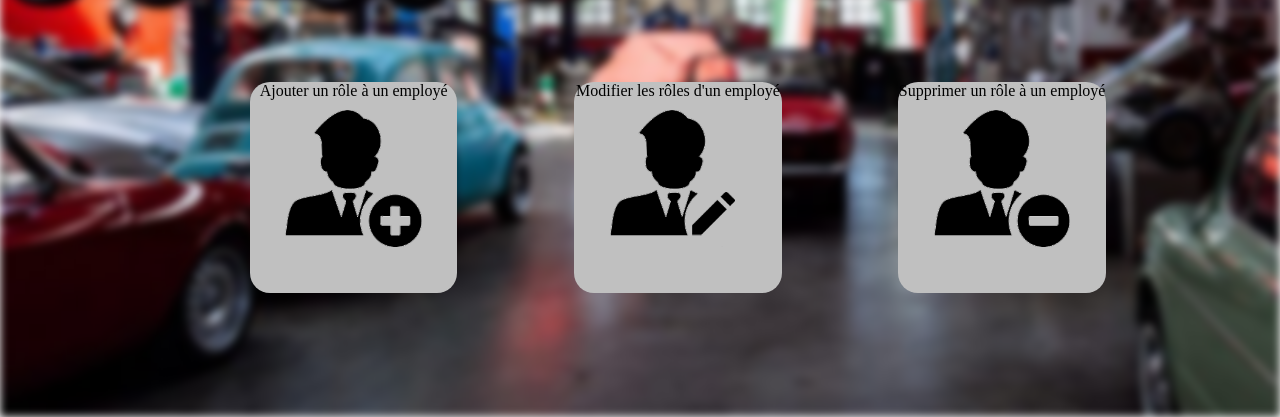
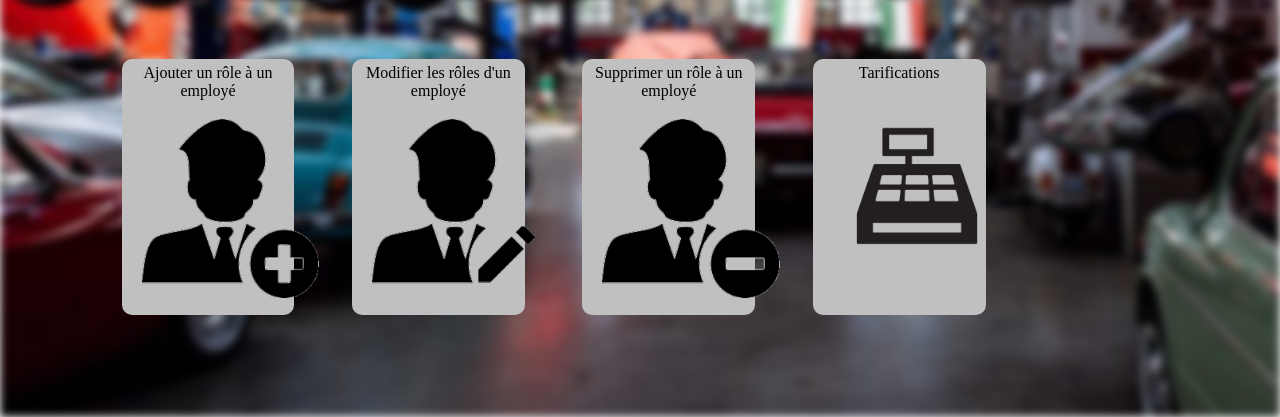
Before and after one commit to achedon12/BenzinGarage, a PHP site: page /views/AccueilAdmin.html in a window 1280 px wide. Shown: the part 383-800 px from the top of the page. Run offline with PHP 8.4, Linux system fonts and the light colour scheme.

Commit message:
modif flex-wrap et recadrage caisse

```diff
--- a/assets/css/accueilAdmin.css
+++ b/assets/css/accueilAdmin.css
@@ -55,44 +55,48 @@ li.hover>a
 }
 
 main{
-    display:flex;
-    flex-direction: column;
+    display : flex;
+    flex-wrap: wrap;
+    flex-direction: row;
     height: 80%;
-    width: 80%;
+    width: 90%;
 
 }
 
 
-main>section{
-    display : flex;
-    width: 95%;
-    height: 55%;
-    margin-left: 10%;
+main>article{
+    margin-top: 5%;
+    margin-left: 2%;
+    width: 15%;
+    height: 40%;
+    margin-left: 5%;
+    background-color: var(--grey-color);
+    border-radius: 10px;
 
 }
 
-main>section>a{
-    width: 60%;
-    background-color: var(--grey-color);
-    height: 60%;
-    margin: 10%;
+main>article>a{
+
+    height: auto;
     align-items: center;
     text-align: center;
-    border-radius: 20px;
-    margin-top: 5%;
-    margin-left: 2%;
 }
 
-main>section>a>img{
-    height: 65%;
-    margin: 10px;
+main>article>a>img{
+    height: 70%;
+    padding: 11%;
+
+}
+
+main>article>a>p{
+    margin-top: 5px;
 }
 
 
-main>section>a:hover{
+main>article:hover{
     background-color: var(--green-color);
 }
-main>section>a:hover>p{
+main>article:hover>a>p{
     color: var(--white-color);
 }
 
--- a/views/AccueilAdmin.html
+++ b/views/AccueilAdmin.html
@@ -18,38 +18,60 @@
             </ul>
         </nav>
         <main>
-            <section>
+            <article>
                 <a href="#">
                     <p>ajouter un client</p>
                     <img src="../assets/img/add-clients.png" alt="">
                 </a>
-
+            </article>
+            <article>
                 <a href="#">
                     <p>modifier un client</p>
                     <img src="../assets/img/modify-clients.png" alt="">
                 </a>
-
+            </article>
+            <article>
                 <a href="#">
                     <p>Supprimer un client</p>
                     <img src="../assets/img/delete-clients.png" alt="">
                 </a>
-            </section>
-            <section>
+            </article>
+            <article>
+                <a href="#">
+                    <p>Stock</p>
+                    <img src="../assets/img/cartons.png" alt="">
+                </a>
+            </article>
+            <article>
+                <a href="#">
+                    <p>Interventions</p>
+                    <img src="../assets/img/outils.png" alt="">
+                </a>
+            </article>
+            <article>
                 <a href="#">
                     <p>Ajouter un rôle à un employé</p>
                     <img src="../assets/img/add-employe.png" alt="">
                 </a>
-
+            </article>
+            <article>
                 <a href="#">
                     <p>Modifier les rôles d'un employé</p>
                     <img src="../assets/img/modify-employe.png" alt="">
                 </a>
-
+            </article>
+            <article>
                 <a href="#">
                     <p>Supprimer un rôle à un employé</p>
                     <img src="../assets/img/remove-employe.png" alt="">
                 </a>
-            </section>
+            </article>
+            <article>
+                <a href="#">
+                    <p>Tarifications</p>
+                    <img src="../assets/img/caisse.png" alt="" id="caisse">
+                </a>
+            </article>
         </main>
     </body>
 </html>
```
Also changed, not shown: assets/img/caisse.png.
